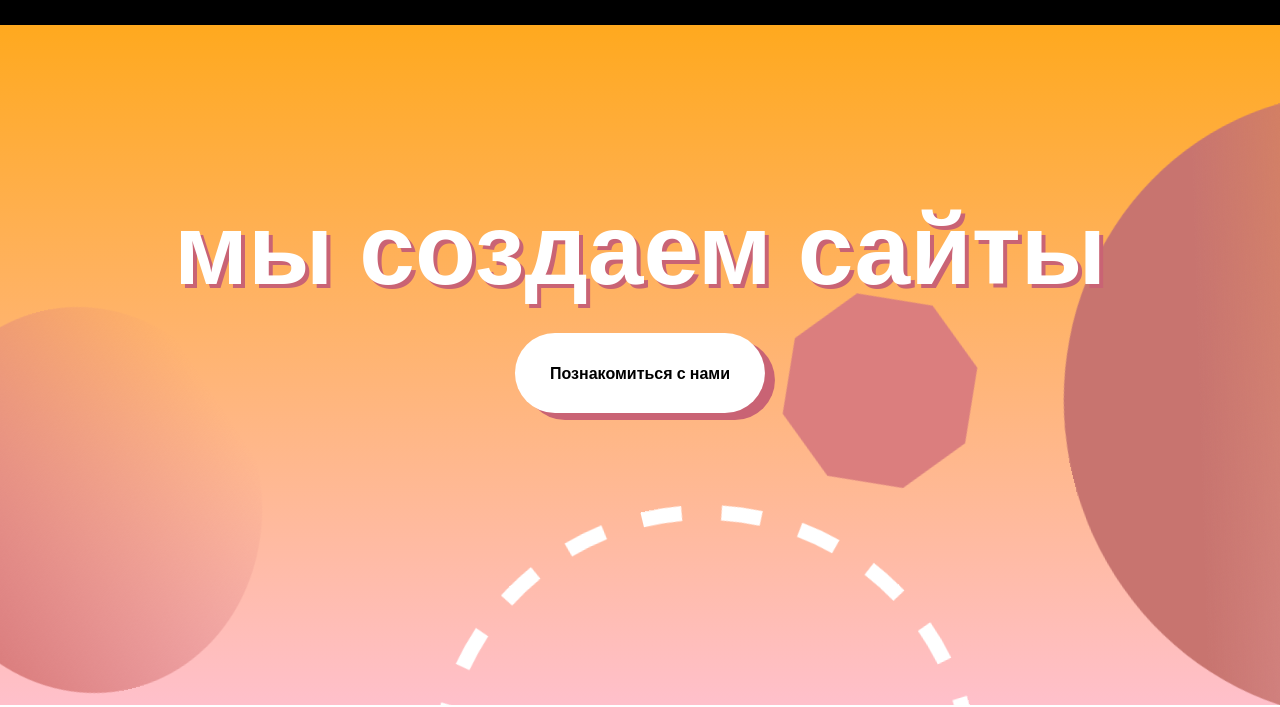
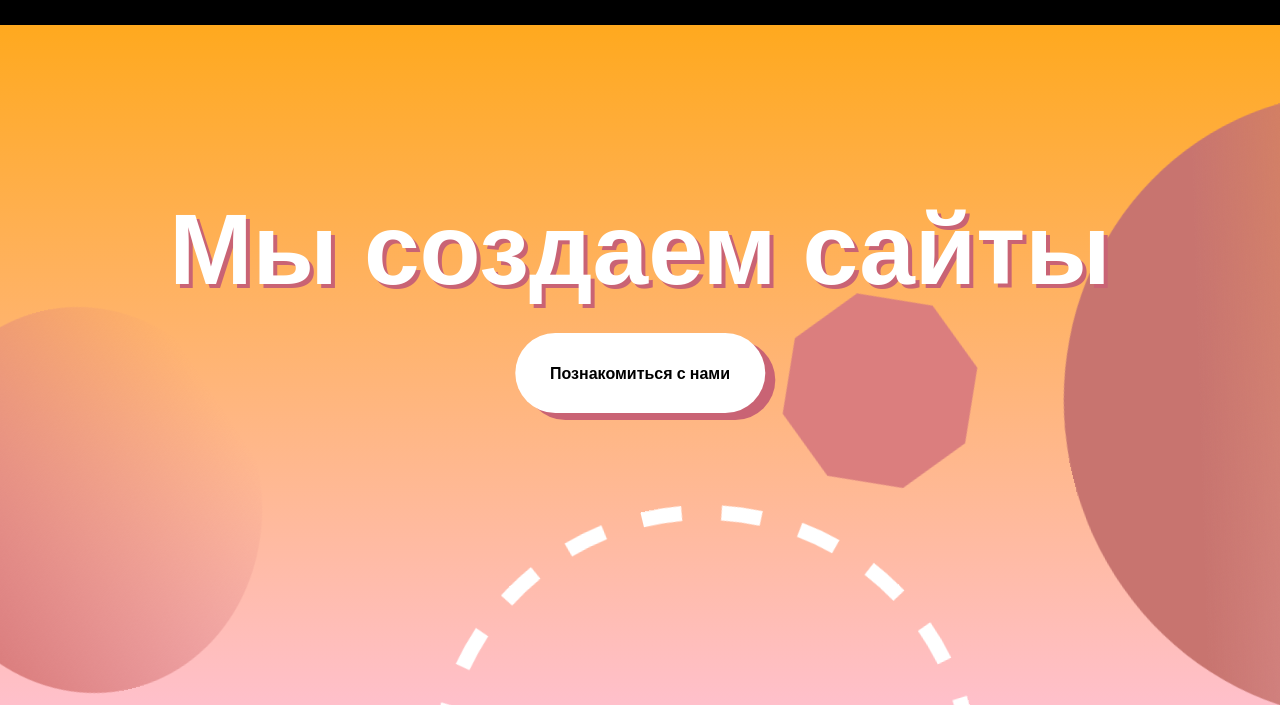
Before and after one commit to lizakozlova10/landing-page, a plain HTML site: page index.html in a window 1280 px wide. Shown: the part 95-802 px from the top of the page. Drawn offline with nearby package versions, Linux system fonts and the light colour scheme.

Commit message:
text edit

```diff
--- a/index.html
+++ b/index.html
@@ -19,7 +19,7 @@
   </div>
   <div class="block">
     <div class="content">
-      <h1 class="contenttext">мы создаем сайты</h1>
+      <h1 class="contenttext">Мы создаем сайты</h1>
       <a class="contentbutton">Познакомиться с нами</a>
     </div>
 
```
